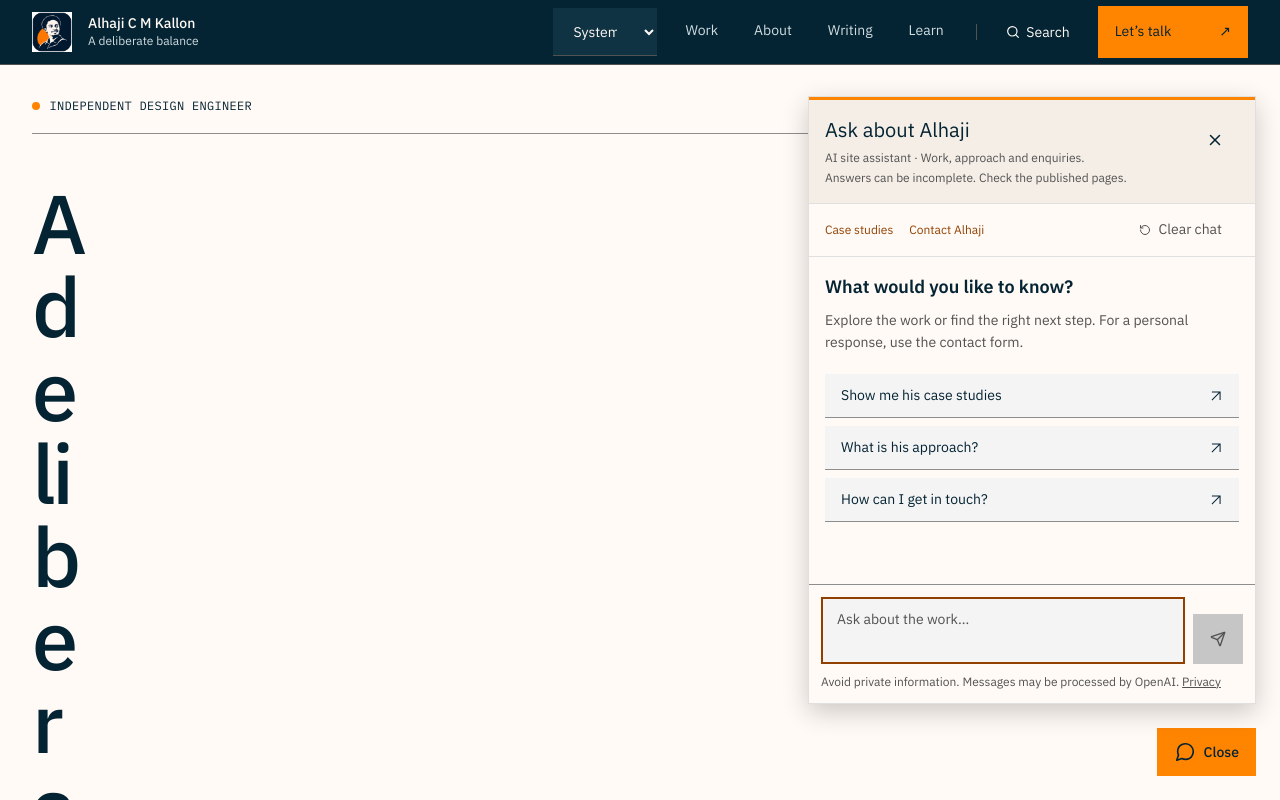
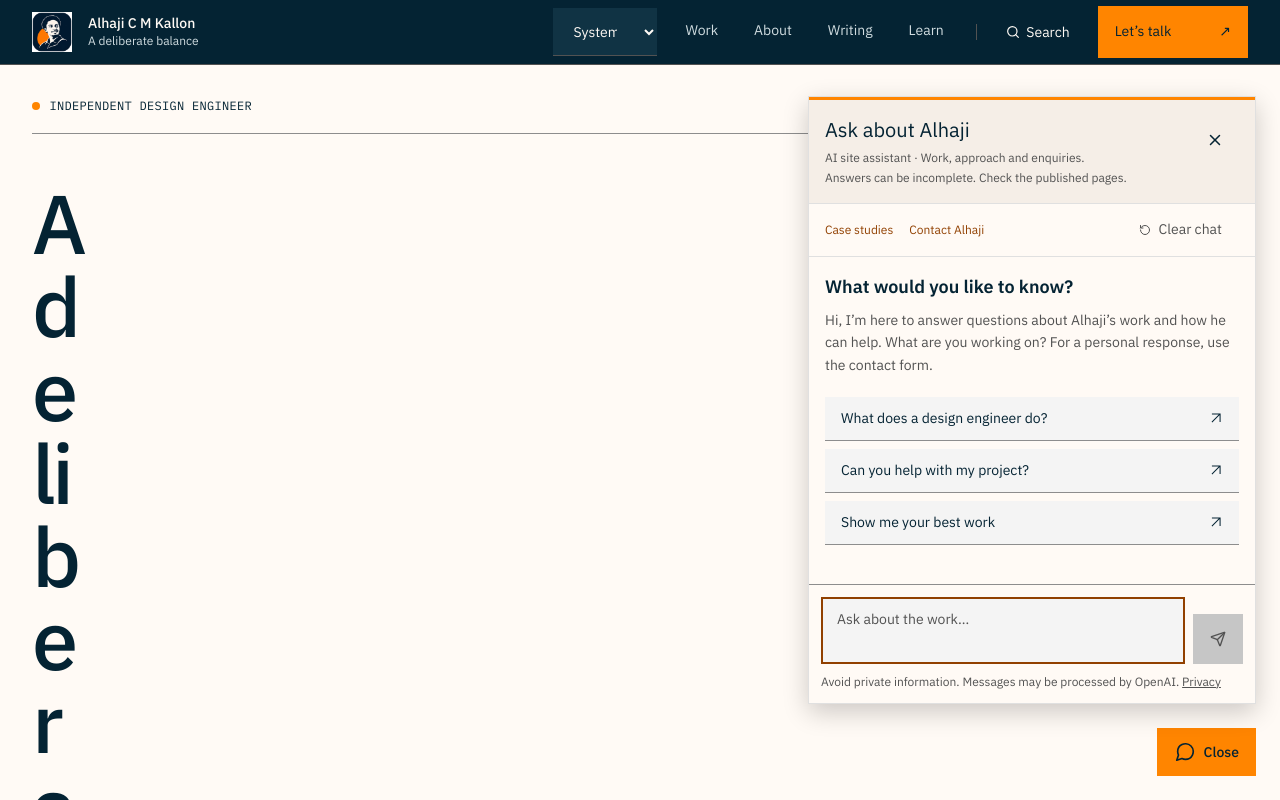
Before and after one commit to Kallon-Tech-savvy/Alhajicmkallon, a Next.js app: page / in a window 1280 px wide. Both pictures are taken after a click on the button "Ask about my work". Shown: the top 800 px of the page. Built offline with nearby package versions, Linux system fonts and the light colour scheme.

Commit message:
copy(chat): improve launcher, greeting and suggested questions

```diff
--- a/src/components/ChatWidget.tsx
+++ b/src/components/ChatWidget.tsx
@@ -9,9 +9,9 @@ import { MAX_MESSAGE_LENGTH } from '@/packages/chat/shared';
 import { useChatConversation } from '@/packages/chat/client';
 
 const SUGGESTIONS = [
-  'Show me his case studies',
-  'What is his approach?',
-  'How can I get in touch?',
+  'What does a design engineer do?',
+  'Can you help with my project?',
+  'Show me your best work',
 ];
 function MessageContent({ content }: { content: string }) {
   return content.split(/(\*\*[^*]+\*\*)/g).map((part, i) =>
@@ -97,7 +97,7 @@ export function ChatWidget({ initialOpen = false, showLauncher = true, onClose }
           onClick={() => setLocalOpen(!open)}
           aria-expanded={open}
           aria-controls="chat-panel"
-          aria-label={open ? 'Close chat' : 'Ask a question about Alhaji'}
+          aria-label={open ? 'Close chat' : 'Ask about my work'}
           className="fixed bottom-6 right-6 z-50 flex h-14 w-14 items-center justify-center rounded-full bg-pride-blue text-[var(--ui-on-action)] shadow-xl"
         >
           {open ? <X size={22} /> : <MessageCircle size={22} />}
@@ -164,8 +164,8 @@ export function ChatWidget({ initialOpen = false, showLauncher = true, onClose }
               <div>
                 <p className="text-lg font-semibold">What would you like to know?</p>
                 <p className="mt-2 text-sm leading-relaxed text-muted">
-                  Explore the work or find the right next step. For a personal response, use the
-                  contact form.
+                  Hi, I’m here to answer questions about Alhaji’s work and how he can help.
+                  What are you working on? For a personal response, use the contact form.
                 </p>
                 <div className="mt-5 grid gap-2">
                   {SUGGESTIONS.map((question) => (
```
